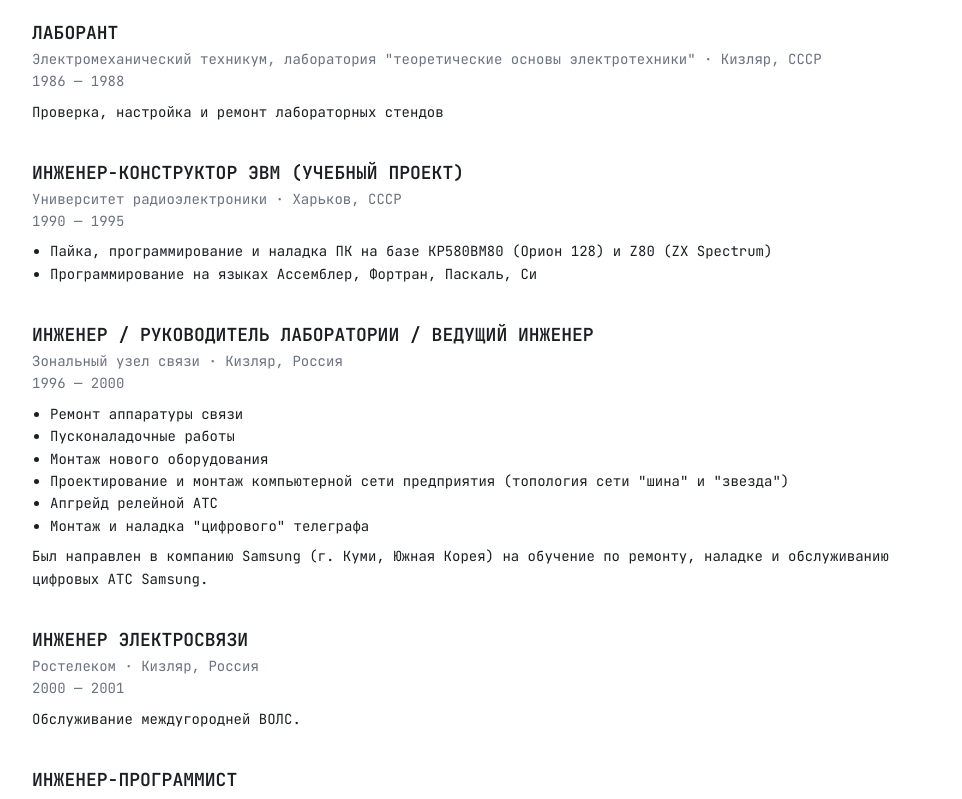
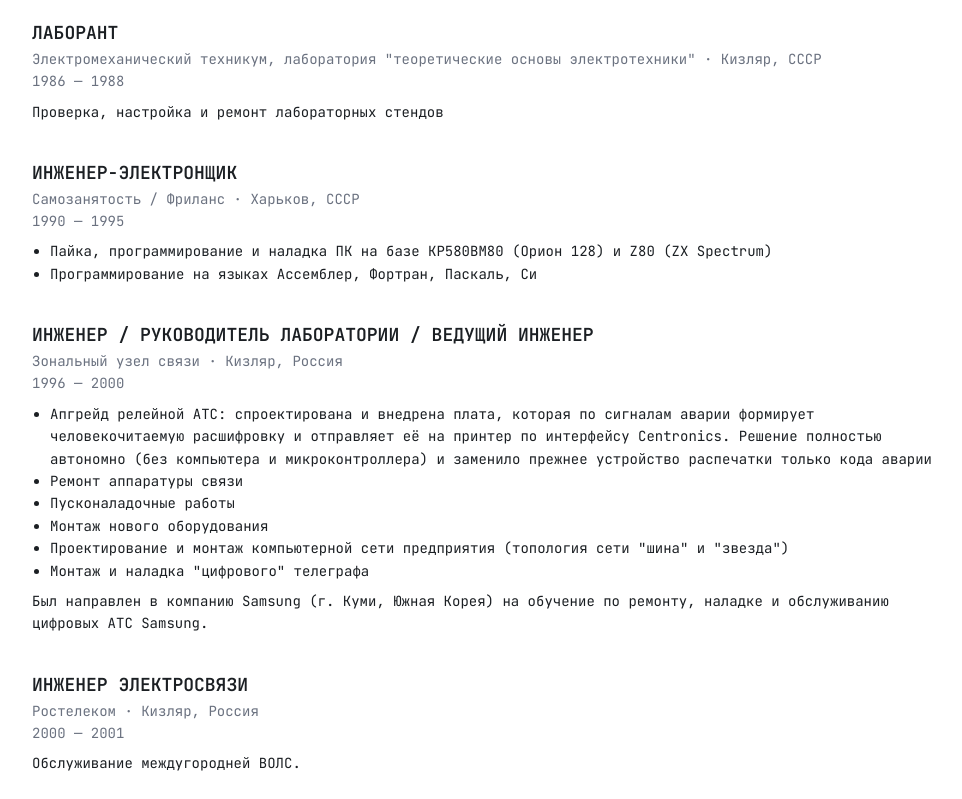
Before and after one commit to relikt-psb/relikt-psb.github.io, a plain HTML site: page index.html in a window 1280 px wide. Shown: the part 1192-1991 px from the top of the page, without its empty margins (148-1110 px from the left). Drawn offline with Linux system fonts and the light colour scheme.

Commit message:
Очередная пачка правок

```diff
--- a/index.html
+++ b/index.html
@@ -74,8 +74,8 @@
         <p class="exp__desc">Проверка, настройка и ремонт лабораторных стендов</p>
       </div>
       <div class="exp__item">
-        <div class="exp__role">Инженер-конструктор ЭВМ (учебный проект)</div>
-        <div class="exp__meta">Университет радиоэлектроники · Харьков, СССР</div>
+        <div class="exp__role">Инженер-электронщик</div>
+        <div class="exp__meta">Самозанятость / Фриланс · Харьков, СССР</div>
         <div class="exp__meta">1990 — 1995</div>
         <ul class="exp__list">
           <li>Пайка, программирование и наладка ПК на базе КР580ВМ80 (Орион 128) и Z80 (ZX Spectrum)</li>
@@ -87,11 +87,11 @@
         <div class="exp__meta">Зональный узел связи · Кизляр, Россия</div>
         <div class="exp__meta">1996 — 2000</div>
         <ul class="exp__list">
+          <li>Апгрейд релейной АТС: спроектирована и внедрена плата, которая по сигналам аварии формирует человекочитаемую расшифровку и отправляет её на принтер по интерфейсу Centronics. Решение полностью автономно (без компьютера и микроконтроллера) и заменило прежнее устройство распечатки только кода аварии</li>
           <li>Ремонт аппаратуры связи</li>
           <li>Пусконаладочные работы</li>
           <li>Монтаж нового оборудования</li>
           <li>Проектирование и монтаж компьютерной сети предприятия (топология сети "шина" и "звезда")</li>
-          <li>Апгрейд релейной АТС</li>
           <li>Монтаж и наладка "цифрового" телеграфа</li>
         </ul>
         <p class="exp__desc">
@@ -141,6 +141,7 @@
         <div class="exp__meta">Электросвязь · Кизляр, Россия</div>
         <div class="exp__meta">2012 — по наст. время</div>
         <ul class="exp__list">
+          <li>Спроектирована и внедрена плата управления заряда/разряда внешнего аккумулятора для L2 коммутатора SNR</li>
           <li>Настройка коммутаторов уровней L2, L3</li>
           <li>Монтаж сетей доступа и оборудования L1, L2, L3 (город и район)</li>
           <li>Составление технической документации</li>
```
